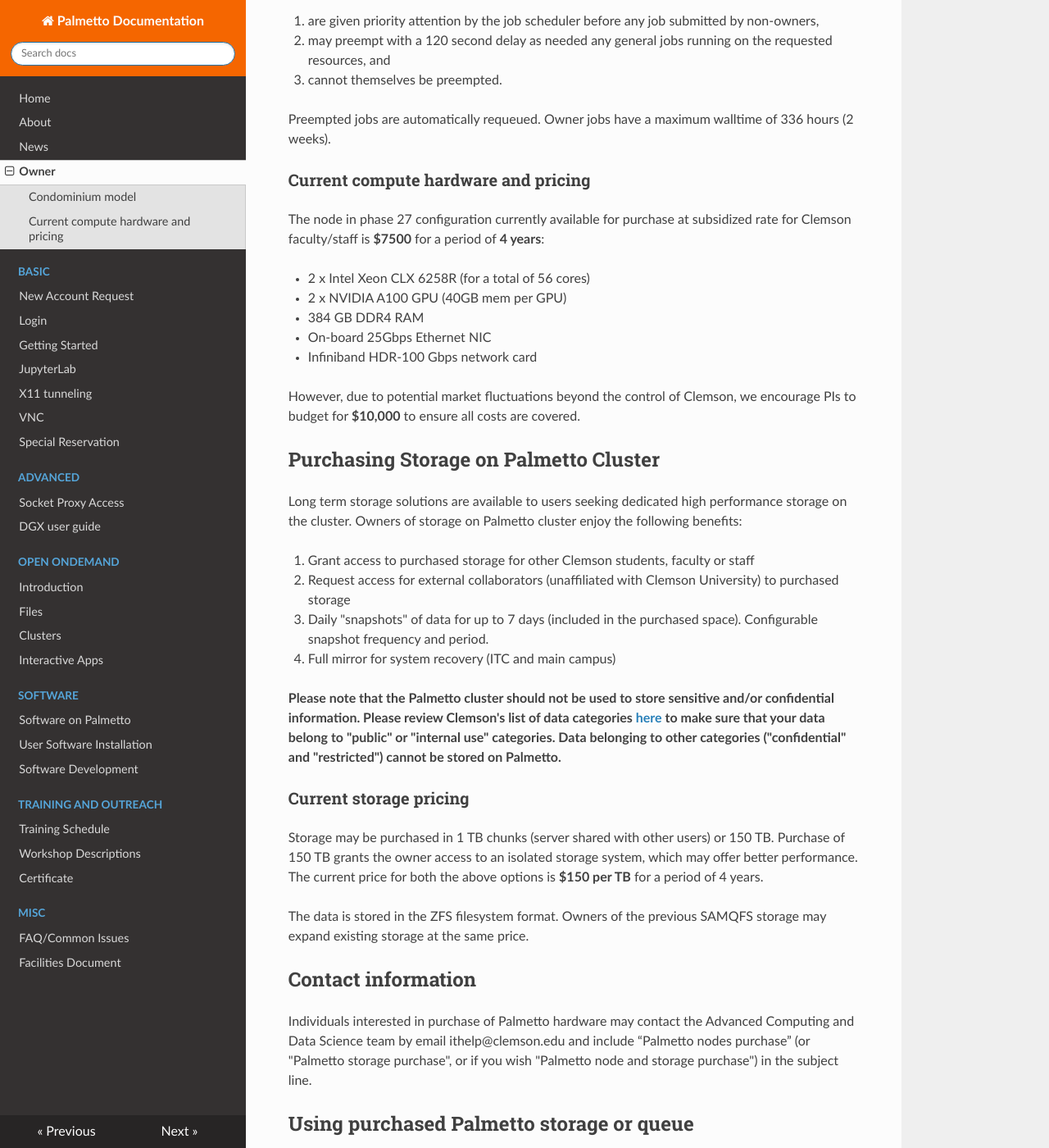
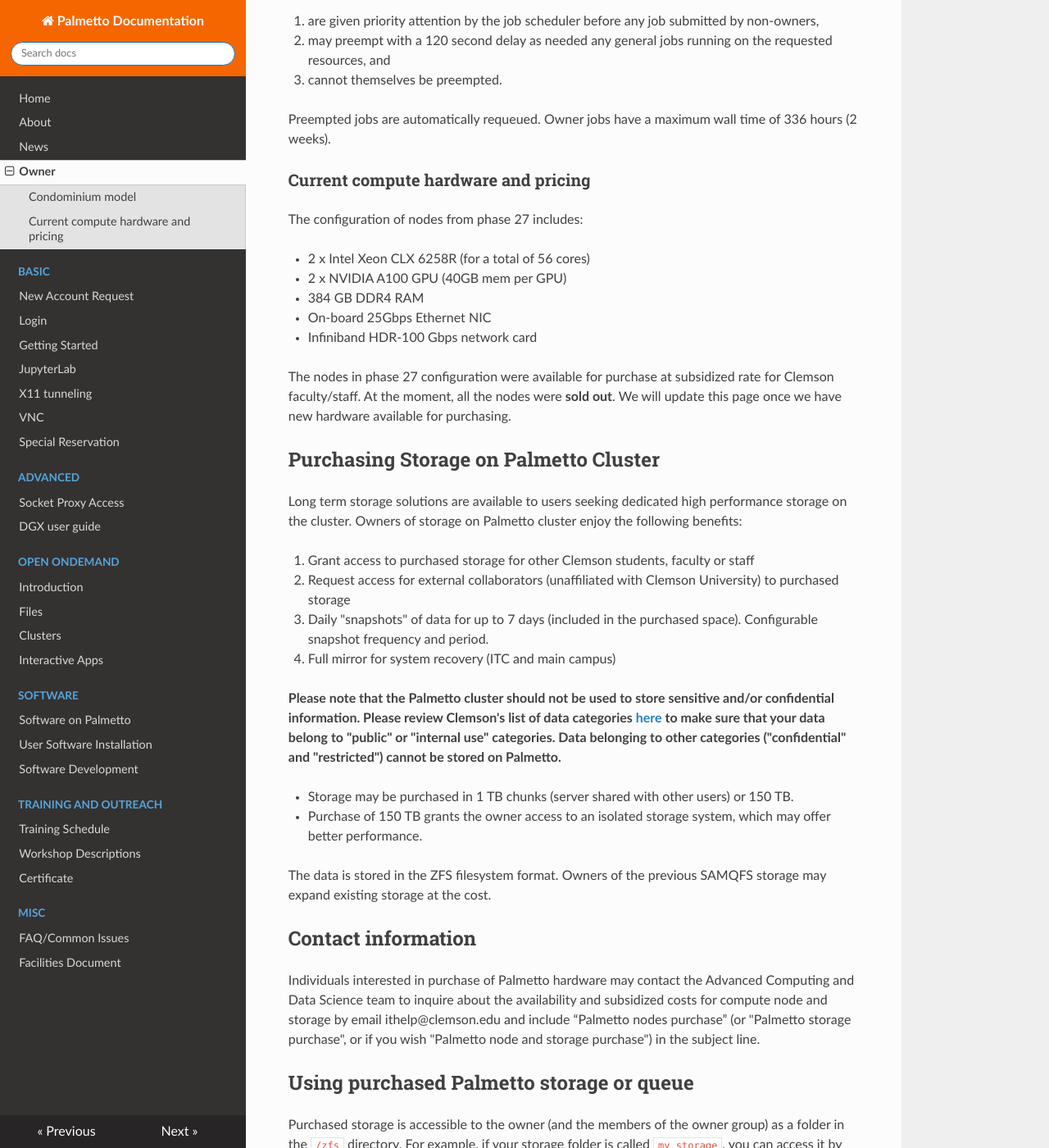
Before and after one commit to clemsonciti/palmetto-documentation, an MkDocs documentation site: the page built from docs/owner.md, in a window 1280 px wide and 1400 px high, scrolled down 887 px. Shown: the whole window at 82% size. Built offline with MkDocs 1.6.1, drawn with Linux system fonts in a browser that asks for light colours; nearby versions of some CDN libraries.

Commit message:
Update owner.md

```diff
--- a/docs/owner.md
+++ b/docs/owner.md
@@ -35,12 +35,12 @@
 3. cannot themselves be preempted.
 
 Preempted jobs are automatically requeued.
-Owner jobs have a maximum walltime of 336 hours
+Owner jobs have a maximum wall time of 336 hours
 (2 weeks).
 
 ### Current compute hardware and pricing
 
-The node in phase 27 configuration currently available for purchase at subsidized rate for Clemson faculty/staff is **$7500** for a period of **4 years**:
+The configuration of nodes from phase 27 includes:
 
 * 2 x Intel Xeon CLX 6258R (for a total of 56 cores)
 * 2 x NVIDIA A100 GPU (40GB mem per GPU)
@@ -48,7 +48,7 @@
 * On-board 25Gbps Ethernet NIC
 * Infiniband HDR-100 Gbps network card
 
-However, due to potential market fluctuations beyond the control of Clemson, we encourage PIs to budget for **$10,000** to ensure all costs are covered.
+The nodes in phase 27 configuration were available for purchase at subsidized rate for Clemson faculty/staff. At the moment, all the nodes were **sold out**. We will update this page once we have new hardware available for purchasing.
 
 ## Purchasing Storage on Palmetto Cluster
 
@@ -58,32 +58,25 @@
 
 1.  Grant access to purchased storage for other
 	Clemson students, faculty or staff
-1.	Request access for external collaborators (unaffiliated with Clemson University)
+2.	Request access for external collaborators (unaffiliated with Clemson University)
 	to purchased storage
-1. 	Daily "snapshots" of data for up to 7 days (included in the purchased space).
+3. 	Daily "snapshots" of data for up to 7 days (included in the purchased space).
 	Configurable snapshot frequency and period.
-1.	Full mirror for system recovery (ITC and main campus)
+4.	Full mirror for system recovery (ITC and main campus)
 
 **Please note that the Palmetto cluster should not be used to store sensitive and/or confidential information. Please review Clemson's list of data categories [here](https://ccit.clemson.edu/cybersecurity/policy/data-classification/) to make sure that your data belong to "public" or "internal use" categories. Data belonging to other categories ("confidential" and "restricted") cannot be stored on Palmetto.**
 
-### Current storage pricing
+- Storage may be purchased in 1 TB chunks (server shared with other users) or 150 TB.
+- Purchase of 150 TB grants the owner access to an isolated storage system,
+which may offer better performance.
 
-Storage may be purchased in 1 TB chunks (server shared with other users)
-or 150 TB.
-Purchase of 150 TB grants the owner access to an isolated storage system,
-which may offer better performance.
-The current price for both the above options is **$150 per TB**
-for a period of 4 years.
-
-The data is stored in the ZFS filesystem format.
-Owners of the previous SAMQFS storage
-may expand existing storage at the same price.
+The data is stored in the ZFS filesystem format. Owners of the previous SAMQFS storage may expand existing storage at the cost.
 
 ## Contact information
 
 Individuals interested in purchase of Palmetto hardware
-may contact the Advanced Computing and Data Science team by email ithelp@clemson.edu
-and include “Palmetto nodes purchase” (or "Palmetto storage purchase", or if you wish "Palmetto node and storage purchase") in the subject line.
+may contact the Advanced Computing and Data Science team to inquire about the availability and subsidized costs for compute node and storage
+by email ithelp@clemson.edu and include “Palmetto nodes purchase” (or "Palmetto storage purchase", or if you wish "Palmetto node and storage purchase") in the subject line.
 
 ## Using purchased Palmetto storage or queue
 
```
